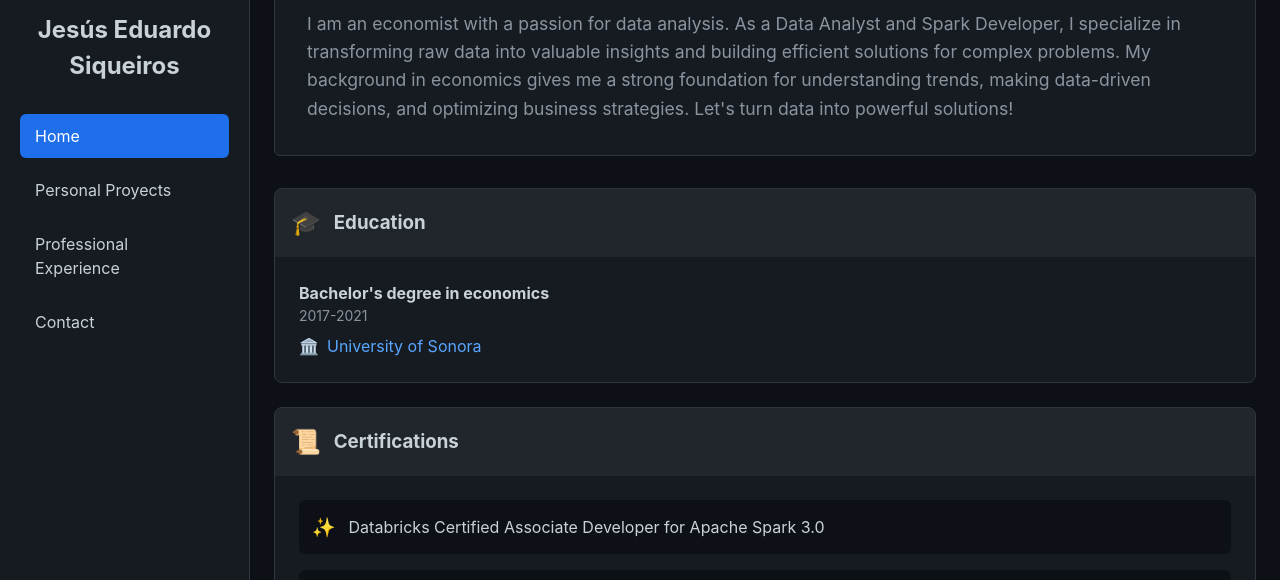
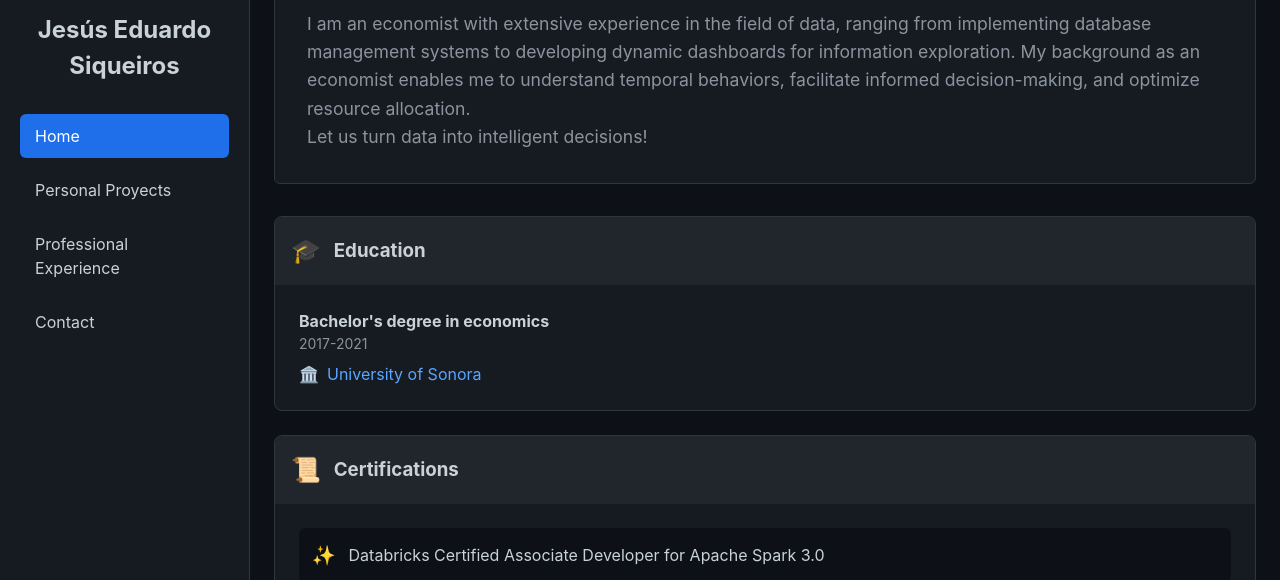
Before and after one commit to JesuSiqueiros/JesuSiqueiros.github.io, a plain HTML site: page docs/index.html in a window 1280 px wide. Shown: the part 173-753 px from the top of the page. Drawn offline with Linux system fonts and the light colour scheme.

Commit message:
Coreccion de texto en el apartado de inicio

```diff
--- a/docs/index.html
+++ b/docs/index.html
@@ -38,8 +38,9 @@
             <div class="about-intro box">
                 <div class="about-text">
                     <h3>¡Hi there! 👋</h3>
-                    <p> I am an economist with a passion for data analysis. As a Data Analyst and Spark Developer, I specialize in transforming raw data into valuable insights and building efficient solutions for complex problems. My background in economics gives me a strong foundation for understanding trends, making data-driven decisions, and optimizing business strategies.
-                        Let's turn data into powerful solutions!</p>
+                    <p> I am an economist with extensive experience in the field of data, ranging from implementing database management systems to developing dynamic dashboards for information exploration. My background as an economist enables me to understand temporal behaviors, facilitate informed decision-making, and optimize resource allocation.
+                    </p>
+                    <p>Let us turn data into intelligent decisions!</p>
                 </div>
             </div>
 
```
